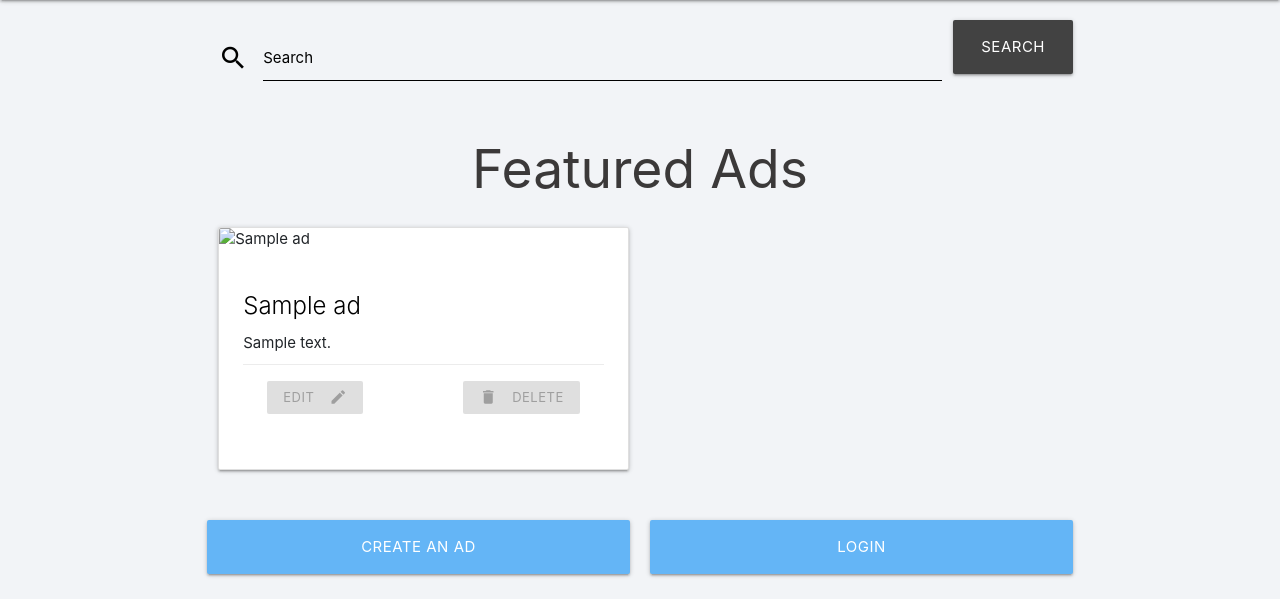
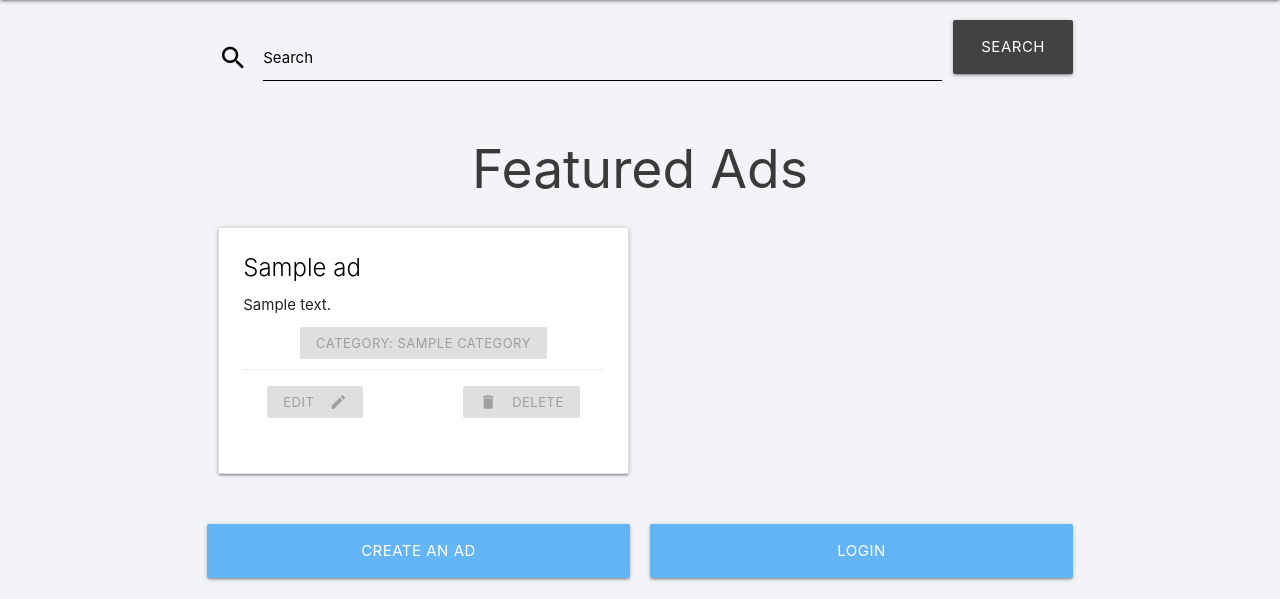
Before and after one commit to zaheerabbas21/AdsQuery, a Django app: template Ads/templates/Ads/ad_list.html in a window 1280 px wide. Shown: the part 64-663 px from the top of the page. Run offline with Django 3.2, Linux system fonts and the light colour scheme; the template is opened without the code that fills it: most values are stand-ins (such as "Sample title", 1, 10 or a date in 2020); some libraries are stand-ins or nearby versions.

Commit message:
Dispaly Category on cards

```diff
--- a/Ads/templates/Ads/ad_list.html
+++ b/Ads/templates/Ads/ad_list.html
@@ -40,12 +40,12 @@
         <li>
             <div class="col s12 m12 l6">
                 <div class="card">
-                    <div  class="card-image responsive-img">
+                    <!-- <div  class="card-image responsive-img">
                         <img style="max-height: 50%;"src="{% url 'Ads:ad_picture' ad.id %}" alt="{{ ad.title }}"/>
                         <div class="center" style="margin:15px 10px 0 10px">
-                            {% if user.is_authenticated %}
+                            {% if user.is_authenticated %} -->
                             <!-- Remove from Favorites -->
-                            <a  href="#" class="halfway-fab btn-floating red btn-small z-depth-2"
+                            <!-- <a  href="#" class="halfway-fab btn-floating red btn-small z-depth-2"
                                 onclick="favPost('{% url   'Ads:ad_unfavorite'   ad.id %}', {{ ad.id }} );return false;"
                                 {% if ad.id not in favorites %}
                                     style="display: none;"
@@ -54,9 +54,9 @@
                                 <i class="material-icons white-text">
                                     favorite
                                 </i>
-                            </a>
+                            </a> -->
                             <!-- Add to Favorites -->
-                            <a  href="#" class="halfway-fab btn-floating red btn-small z-depth-2"
+                            <!-- <a  href="#" class="halfway-fab btn-floating red btn-small z-depth-2"
                                 onclick="favPost('{% url     'Ads:ad_favorite'   ad.id %}', {{ ad.id }} );return false;"
                                 {% if ad.id in favorites %}
                                     style="display: none;"
@@ -68,13 +68,19 @@
                             </a>
                             {% endif%}
                         </div>
-                    </div>
+                    </div> -->
                     <div class="card-content">
                         <a href="{% url 'Ads:ad_detail'  ad.id %}">
                             <span class="card-title">{{ ad.title }}</span>
                         </a>
                         <p style="margin:10px 0px">
                             {{ ad.text|truncatewords:20 }}
+                        </p>
+                        <p class="center-align" style="margin-bottom: 10px;">
+                            <a  href="#"
+                                class="btn-small disabled red-text">
+                                Category: {{ ad.category.get_name_display }}
+                            </a>
                         </p>
                         <div class="card-action">
                         {% if ad.owner == user %}
@@ -137,9 +143,11 @@
     </ul>
 </div>
 {% else %}
-<h4 style="text-align: center;color: rgb(59, 57, 57)">
-    There are no articles in the database.
-</h4>
+<div>
+    <h4 style="text-align: center;color: rgb(59, 57, 57)">
+        There are no articles in the database.
+    </h4>
+<div>
 {% endif %}
 <div class="row">
     <a  href="{% url 'Ads:ad_create' %}"
```
Also changed, not shown: home/static/index.css (line endings or trailing spaces).
